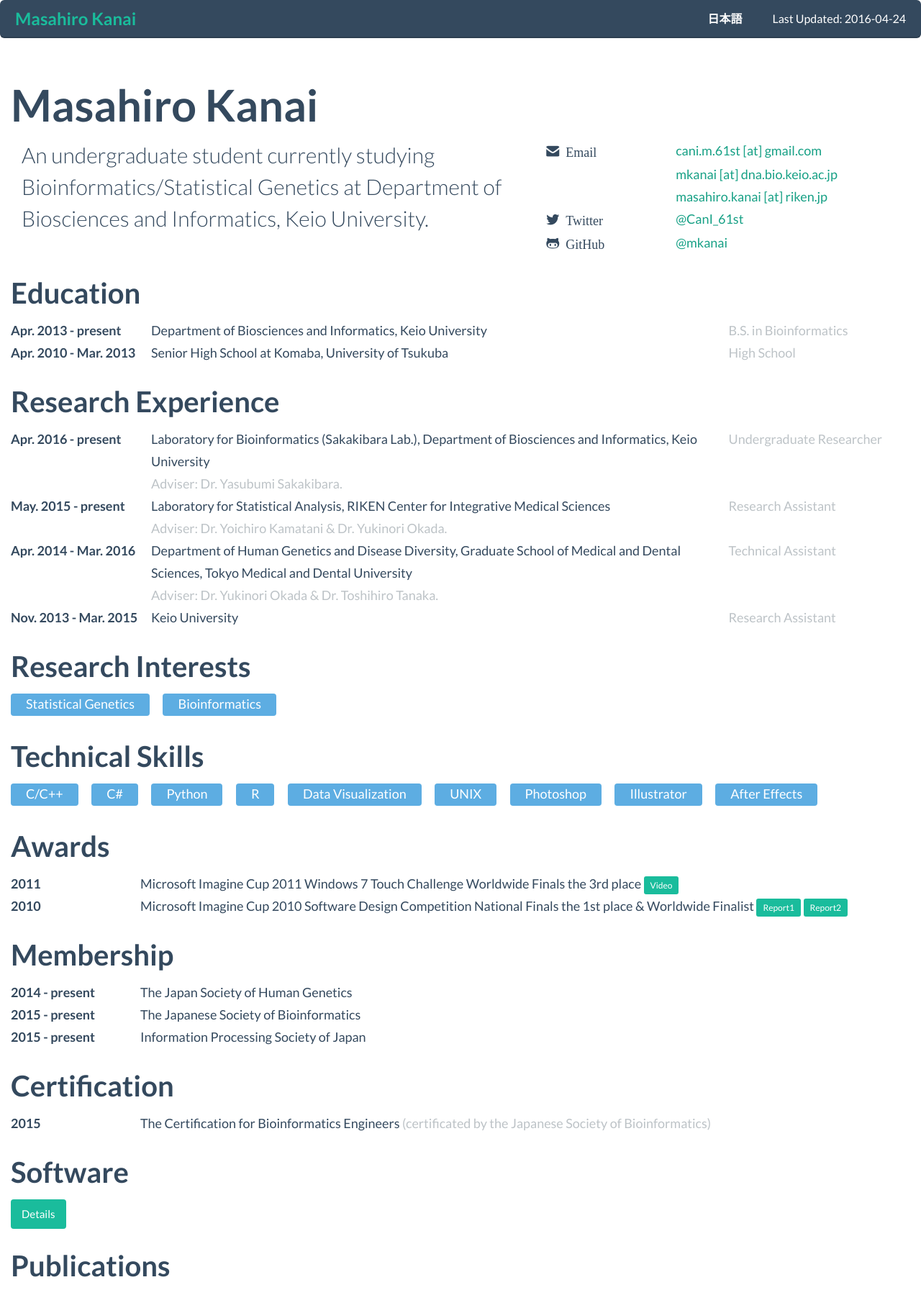
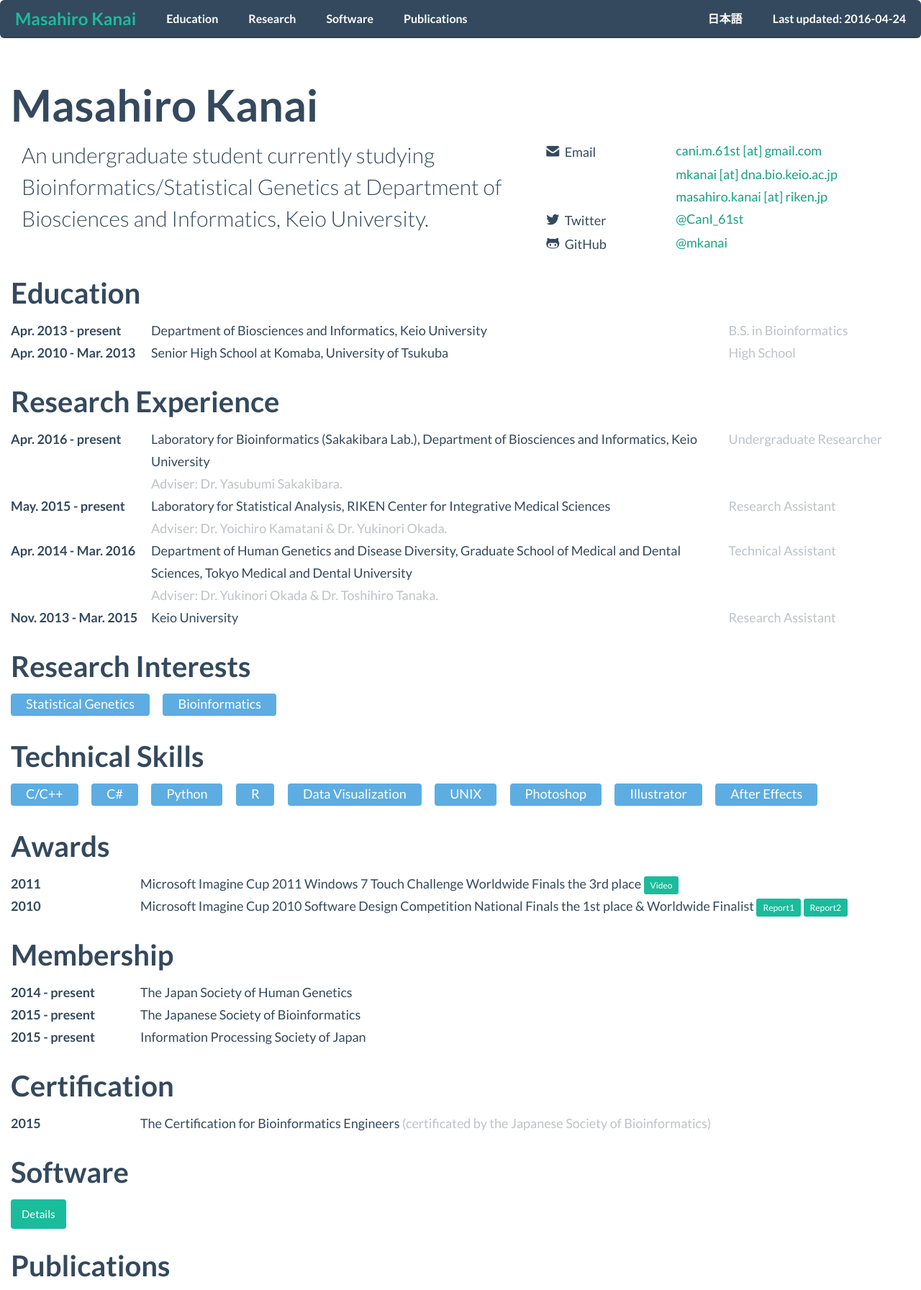
Before and after one commit to xtmgah/mkanai.github.io, a Jekyll site: the page built from index.html, in a window 1280 px wide, cut to the strip 0-1793 px from the top of the page. Shown: the whole strip at 72% size. Built offline with Jekyll 4.4.1, drawn with Linux system fonts in a browser that asks for light colours; Markdown is read by kramdown in place of the engine named in the settings.

Commit message:
minor improvements for responsive design

```diff
--- a/_config.yml
+++ b/_config.yml
@@ -3,8 +3,7 @@
 description: A personal website.
 baseurl: "" # the subpath of your site, e.g. /blog/
 url: "http://mkanai.github.io" # the base hostname & protocol for your site
-twitter_username: CanI_61st
-github_username:  mkanai
+repository: "https://github.com/mkanai/mkanai.github.io"
 
 author:
   name:
--- a/_includes/footer.html
+++ b/_includes/footer.html
@@ -3,9 +3,9 @@
         <div class="row text-center">
           <ul class="list-inline">
             <li><p><strong>{{ site.author.name.[page.lang] }}</strong></p></li>
-            <li><span class="fui-mail"></span> <a>{{ site.author.emails[0] }}</a></li>
-            <li><span class="fui-twitter"></span> <a href="https://twitter.com/{{ site.author.twitter }}" target="_blank">  @{{ site.author.twitter }} </a></li>
-            <li><span class="fui-github"></span> <a href="https://github.com/{{ site.author.github }}" target="_blank">  @{{ site.author.github }} </a></li>
+            <li class="hide-small"><span class="fui-mail"></span> <a>{{ site.author.emails[0] }}</a></li>
+            <li class="hide-small"><span class="fui-twitter"></span> <a href="https://twitter.com/{{ site.author.twitter }}" target="_blank">  @{{ site.author.twitter }} </a></li>
+            <li class="hide-small"><span class="fui-github"></span> <a href="https://github.com/{{ site.author.github }}" target="_blank">  @{{ site.author.github }} </a></li>
           </ul>
         </div>
       </div>
--- a/_includes/head.html
+++ b/_includes/head.html
@@ -18,6 +18,10 @@
   <link rel="stylesheet" href="{{ "/css/syntax.css" | prepend: site.baseurl }}">
 
   <link rel="stylesheet" href="{{ "/css/custom.css" | prepend: site.baseurl }}">
+
+  {% if page.layout == "top" %}
+  <link rel="stylesheet" href="{{ "/css/top.css" | prepend: site.baseurl }}">
+  {% endif %}
 
   <!-- HTML5 shim, for IE6-8 support of HTML5 elements. All other JS at the end of file. -->
   <!--[if lt IE 9]>
--- a/_includes/header.html
+++ b/_includes/header.html
@@ -9,7 +9,7 @@
 
       <!-- Collect the nav links, forms, and other content for toggling -->
       <div class="collapse navbar-collapse" id="navbar-collapse-8">
-        {% if page.categories == "top" and site.data.sections %}
+        {% if page.layout == "top" and site.data.sections %}
         <ul class="nav navbar-nav">
           {% for section in site.data.sections %}
           <li><a data-scroll href="#{{ section.id }}">{{ section.name }}</a></li>
@@ -23,7 +23,7 @@
           {% if page.lang != "ja" %}
           <li><a href="{{ "/ja/" | prepend: site.baseurl | prepend: site.url }}">日本語</a></li>
           {% endif %}
-          <li><p class="navbar-text">Last Updated: {{ site.time | date: "%Y-%m-%d" }}</p></li>
+          <li><a class="navbar-text" rel="noopener" target="_blank" href="{{ "/commits/source" | prepend: site.repository }}">Last updated: {{ site.time | date: "%Y-%m-%d" }}</a></li>
         </ul>
       </div><!-- /.navbar-collapse -->
     </nav>
--- a/_layouts/top.html
+++ b/_layouts/top.html
@@ -11,7 +10,10 @@
       <div class="col-md-5">
         <dl class="dl-horizontal">
           {% if site.author.emails %}
-          <dt><span class="fui-mail"> Email </span></dt>
+          <dt>
+            <span class="fui-mail"></span>
+            <span class="icon-text">Email</span>
+          </dt>
           {% for email in site.author.emails %}
           <dd>
             <a>{{ email }}</a>
@@ -20,12 +22,18 @@
           {% endif %}
 
           {% if site.author.twitter %}
-          <dt><span class="fui-twitter"> Twitter </span></dt>
+          <dt>
+            <span class="fui-twitter"></span>
+            <span class="icon-text">Twitter</span>
+          </dt>
           <dd><a href="https://twitter.com/{{ site.author.twitter }}" target="_blank" rel="noopener">  @{{ site.author.twitter }} </a></dd>
           {% endif %}
 
           {% if site.author.github %}
-          <dt><span class="fui-github"> GitHub </span></dt>
+          <dt>
+            <span class="fui-github"></span>
+            <span class="icon-text">GitHub</span>
+          </dt>
           <dd><a href="https://github.com/{{ site.author.github }}" target="_blank" rel="noopener">  @{{ site.author.github }} </a></dd>
           {% endif %}
         </dl>
@@ -34,7 +42,7 @@
 
     {% if site.data.education.[page.lang] %}
     <div id="education">
-      <h3>Education</h3>
+      <h2>Education</h2>
       <dl class="dl-horizontal">
         {% for school in site.data.education.[page.lang] %}
         <dt>{{ school.period }}</dt>
@@ -46,7 +54,7 @@
 
     {% if site.data.research.[page.lang] %}
     <div id="research">
-      <h3>Research Experience</h3>
+      <h2>Research Experience</h2>
       <dl class="dl-horizontal">
         {% for workplace in site.data.research.[page.lang] %}
         <dt>{{ workplace.period }}</dt>
@@ -64,7 +72,7 @@
 
     {% if site.data.interests.[page.lang] %}
     <div id="interests">
-      <h3>Research Interests</h3>
+      <h2>Research Interests</h2>
       <ul class="list-inline">
         {% for interest in site.data.interests.[page.lang] %}
         <li><span class="tag">{{ interest }}</span></li>
@@ -75,7 +83,7 @@
 
     {% if site.data.skills.[page.lang] %}
     <div id="skills">
-      <h3>Technical Skills</h3>
+      <h2>Technical Skills</h2>
       <ul class="list-inline">
         {% for skill in site.data.skills.[page.lang] %}
         <li><span class="tag">{{ skill }}</span></li>
@@ -86,7 +94,7 @@
 
     {% if site.data.awards.[page.lang] %}
     <div id="awards">
-      <h3>Awards</h3>
+      <h2>Awards</h2>
       <dl class="dl-horizontal">
         {% for award in site.data.awards.[page.lang] %}
         <dt>{{ award.date }}</dt>
@@ -105,7 +113,7 @@
 
     {% if site.data.membership.[page.lang] %}
     <div id="membership">
-      <h3>Membership</h3>
+      <h2>Membership</h2>
       <dl class="dl-horizontal">
         {% for society in site.data.membership.[page.lang] %}
         <dt>{{ society.period }}</dt>
@@ -117,7 +125,7 @@
 
     {% if site.data.certification.[page.lang] %}
     <div id="membership">
-      <h3>Certification</h3>
+      <h2>Certification</h2>
       <dl class="dl-horizontal">
         {% for certificate in site.data.certification.[page.lang] %}
         <dt>{{ certificate.date }}</dt>
@@ -128,20 +136,20 @@
     {% endif %}
 
     <div id="software">
-      <h3>Software</h3>
+      <h2>Software</h2>
       <a class="btn btn-primary" href="{{ "/software/" | prepend: site.baseurl | prepend: site.url }}">Details</a>
     </div>
 
     <div id="publications">
-      <h3>Publications</h3>
+      <h2>Publications</h2>
       {% bibliography %}
     </div>
 
     <div id="presentations">
-      <h3>Presentations</h3>
-      <h6>International Conference</h6>
+      <h2>Presentations</h2>
+      <h3>International Conference</h3>
       {% bibliography -f international.bib %}
-      <h6>Domestic Conference</h6>
+      <h3>Domestic Conference</h3>
       {% if page.lang == 'ja' %}
         {% bibliography -f domestic.ja.bib %}
       {% else %}
--- a/_plugins/githublinktag.rb
+++ b/_plugins/githublinktag.rb
@@ -10,7 +10,7 @@
       @repo = @repo.chop if @travis
     end
     def render(context)
-      content = "<a class=\"btn btn-primary btn-xs fui-github\" href=\"https://github.com/mkanai/#{@repo}\" target=\"_blank\" rel=\"noopener\"> GitHub </a>"
+      content = "<a class=\"btn btn-primary btn-xs fui-github\" href=\"https://github.com/mkanai/#{@repo}\" target=\"_blank\" rel=\"noopener\"><span class=\"icon-text\">GitHub</span></a>"
       if @travis
         content += " <a href=\"https://travis-ci.org/mkanai/#{@repo}\" target=\"_blank\" rel=\"noopener\"><img src=\"https://travis-ci.org/mkanai/#{@repo}.svg?branch=master\" alt=\"Build Status\"></a>"
       end
--- a/css/custom.scss
+++ b/css/custom.scss
@@ -17,8 +17,13 @@
 }
 
 img {
-    max-width: 100%;
-    height: auto;
+  max-width: 100%;
+  height: auto;
+}
+
+a.navbar-text {
+  margin-left: 0px;
+  margin-right: 0px;
 }
 
 .tag {
@@ -31,6 +36,10 @@
   border-radius:4px;
 }
 
+.icon-text {
+  margin-left: 4px;
+  font-weight: 400;
+}
 
 .dl-horizontal dt {
   text-align: left;
@@ -45,3 +54,44 @@
     flex: 0 0 auto;
   }
 }
+
+footer ul {
+  margin-bottom: 5px;
+}
+
+
+@media screen and (max-width:550px) {
+  .hide-small {
+    display:none!important
+  }
+}
+
+@media screen and (max-width:475px) {
+  body {
+    font-size: 16px;
+  }
+  h1,
+  .h1 {
+    font-size: 40px;
+  }
+  h2,
+  .h2 {
+    font-size: 29px;
+  }
+  h3,
+  .h3 {
+    font-size: 28px;
+  }
+  h4,
+  .h4 {
+    font-size: 24px;
+  }
+  h5,
+  .h5 {
+    font-size: 18px;
+  }
+  h6,
+  .h6 {
+    font-size: 16px;
+  }
+}
--- /dev/null
+++ b/css/top.scss
@@ -0,0 +1,30 @@
+---
+---
+
+h2,
+.h2 {
+  font-size: 40px;
+}
+h3,
+.h3 {
+  font-size: 29px;
+}
+h3 {
+  font-weight: normal;
+  margin-top: 15px;
+  margin-bottom: 15px;
+}
+
+@media screen and (max-width:475px) {
+  h2,
+  .h2 {
+    font-size: 29px;
+  }
+  h3,
+  .h3 {
+    font-size: 24px;
+  }
+  .lead {
+    font-size: 18px;
+  }
+}
```
Also changed, not shown: other parts of _layouts/top.html (+0 -1 lines).
